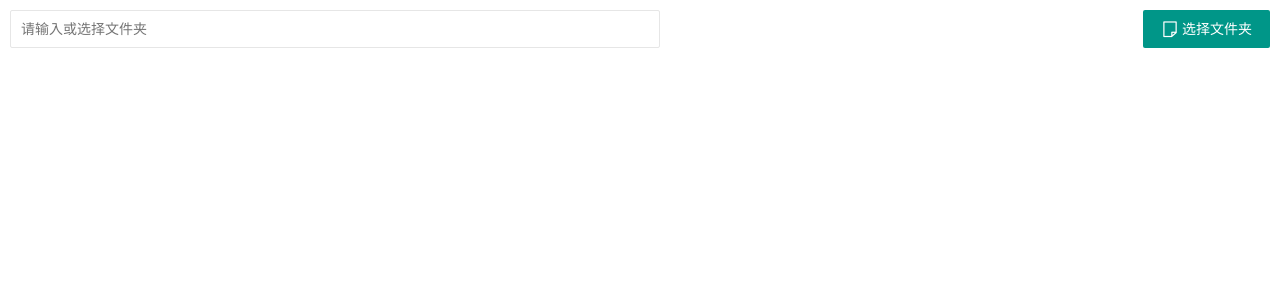
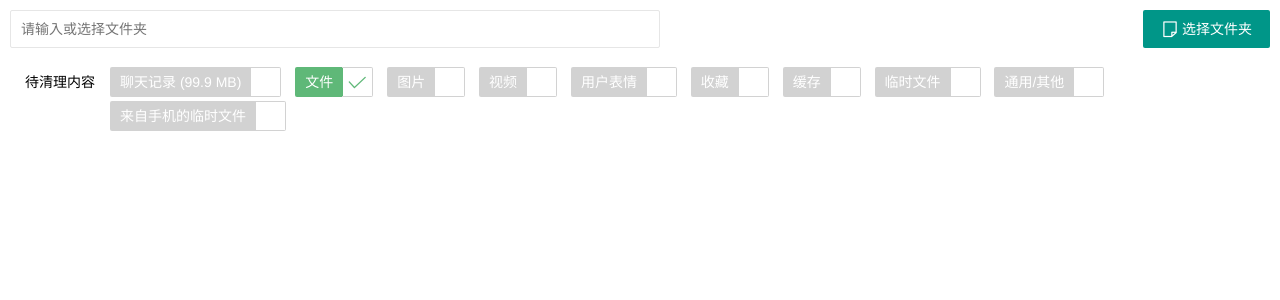
Before and after one commit to thep0y/WFCleanUpTool, a FastAPI app: page / in a window 1280 px wide. Shown: the top 300 px of the page. Run offline with FastAPI, Linux system fonts and the light colour scheme.

Commit message:
添加扫描所有用户文件的功能

```diff
--- a/backend/handlers/js_api.py
+++ b/backend/handlers/js_api.py
@@ -2,7 +2,7 @@ import os
 
 import webview
 
-from backend.handlers.file_handler import find_wx_username_and_logo
+from backend.handlers.file_handler import find_wx_username_and_logo, all_folders_size
 
 
 class Api:
@@ -21,6 +21,8 @@ class Api:
                     user['username'] = username
                 if logo:
                     user['logo'] = logo
+                user['wx_id'] = wx_id
+                user['folders_size'] = all_folders_size(path[0], wx_id)
                 if user:
                     users.append(user)
 
--- a/main.py
+++ b/main.py
@@ -24,11 +24,7 @@ def server_start(port: int = 8001):
 
 def create_window():
     api = Api()
-    webview.create_window("微信文件清理工具",
-                          "http://127.0.0.1:8001/",
-                          js_api=api,
-                          height=400,
-                          resizable=False)
+    webview.create_window("微信文件清理工具", "http://127.0.0.1:8001/", js_api=api, height=400, resizable=False)
 
     webview.start(gui='qt', debug=True)
 
--- a/static/js/index.js
+++ b/static/js/index.js
@@ -1,10 +1,21 @@
 let $ = layui.$
 let url = 'http://127.0.0.1:8001/'
+let folders = {
+    'Msg': '聊天记录',
+    'File': '文件',
+    'Image': '图片',
+    'Fav': '收藏',
+    'TempFromPhone': '来自手机的临时文件',
+    'General': '通用/其他',
+    'Cache': '缓存',
+    'Video': '视频',
+    'Temp': '临时文件',
+    'CustomEmotion': '用户表情',
+}
 
 
 function choosePath() {
     pywebview.api.choose_path().then(function (response) {
-        console.log(response)
         let msg = '请确认微信文件夹路径是否正确：\n\n' + response.path
         layer.confirm(msg, {
             title: '确认',
@@ -20,7 +31,7 @@ function choosePath() {
                     '<div class="layui-input-block">'
 
                 response.users.forEach(function (element, index) {
-                    console.log(element, index)
+                    console.log(element.folders_size)
                     if (index === 0) {
                         html += '<input type="radio" name="user" value="thep0y" title=\'<img src="' + element.logo + '" class="logo">' + element.username + '\' checked="">'
                     } else {
@@ -28,7 +39,21 @@ function choosePath() {
                     }
                 })
 
-                html += '</div></div></form>'
+                html += '</div></div>'
+
+                // TODO 如果只有一个用户的文件夹，直接显示清理文件选项，否则默认选择第一个用户
+                html += '<div class="layui-form-item">' + '<label class="layui-form-label">待清理内容</label>' + '<div class="layui-input-block" id="clean-up-files">'
+
+                let fisrtUserfoldersSize = response.users[0].folders_size
+                for (var i in fisrtUserfoldersSize) {
+                    // console.log(i, fisrtUserfoldersSize[i])
+                    if (fisrtUserfoldersSize[i]) {
+                        html += '<input type="checkbox" name="' + i + '" title="' + folders[i] + ' (' + fisrtUserfoldersSize[i] + ' MB)"></input>'
+                    }
+                }
+                html += '</div></div>'
+
+                html += '</form>'
 
                 html += '<script>layui.form.render();</script>'
 
--- a/templates/index.html
+++ b/templates/index.html
@@ -24,16 +24,31 @@
         </form>
     </div>
     <div id="functions">
-        <!-- <form class="layui-form" action="">
-            <div class="layui-form-item">
+        <form class="layui-form" action="">
+            <!-- <div class="layui-form-item">
                 <label class="layui-form-label">选择用户</label>
                 <div class="layui-input-block">
                     <input type="radio" name="sex" value='thep0y' title='<img src="http://wx.qlogo.cn/mmhead/ver_1/Tlbh9e3OI12046tEibFXHRbxmwPicpfUQhz7p0Lau5MqM3EVxqyNraHkJINMNbVSbj0Tq1UibNH115JhdldkUIw1sB2VSVRMjeSdocgjTXlwBM/132"
                     class="logo">thep0y' checked="">
                     <input type="radio" name="sex" value="女" title="女">
                 </div>
+            </div> -->
+            <div class="layui-form-item">
+                <label class="layui-form-label">待清理内容</label>
+                <div class="layui-input-block" id="clean-up-files">
+                    <input type="checkbox" name="msg" title="聊天记录 (99.9 MB)">
+                    <input type="checkbox" name="file" title="文件" checked="">
+                    <input type="checkbox" name="image" title="图片">
+                    <input type="checkbox" name="video" title="视频">
+                    <input type="checkbox" name="custom-emotion" title="用户表情">
+                    <input type="checkbox" name="fav" title="收藏">
+                    <input type="checkbox" name="cache" title="缓存">
+                    <input type="checkbox" name="temp" title="临时文件">
+                    <input type="checkbox" name="general" title="通用/其他">
+                    <input type="checkbox" name="temp-from-phone" title="来自手机的临时文件">
+                </div>
             </div>
-        </form> -->
+        </form>
     </div>
 </body>
 <script type="text/javascript" src="{{ url_for('static', path='/layui/layui.all.js') }}"></script>
```
Also changed, not shown: backend/handlers/file_handler.py (+32 -5 lines), backend/tests.py (added, +17 -0 lines), tests/__init__.py (added, +7 -0 lines), tests/handlers_test.py (added, +18 -0 lines).
